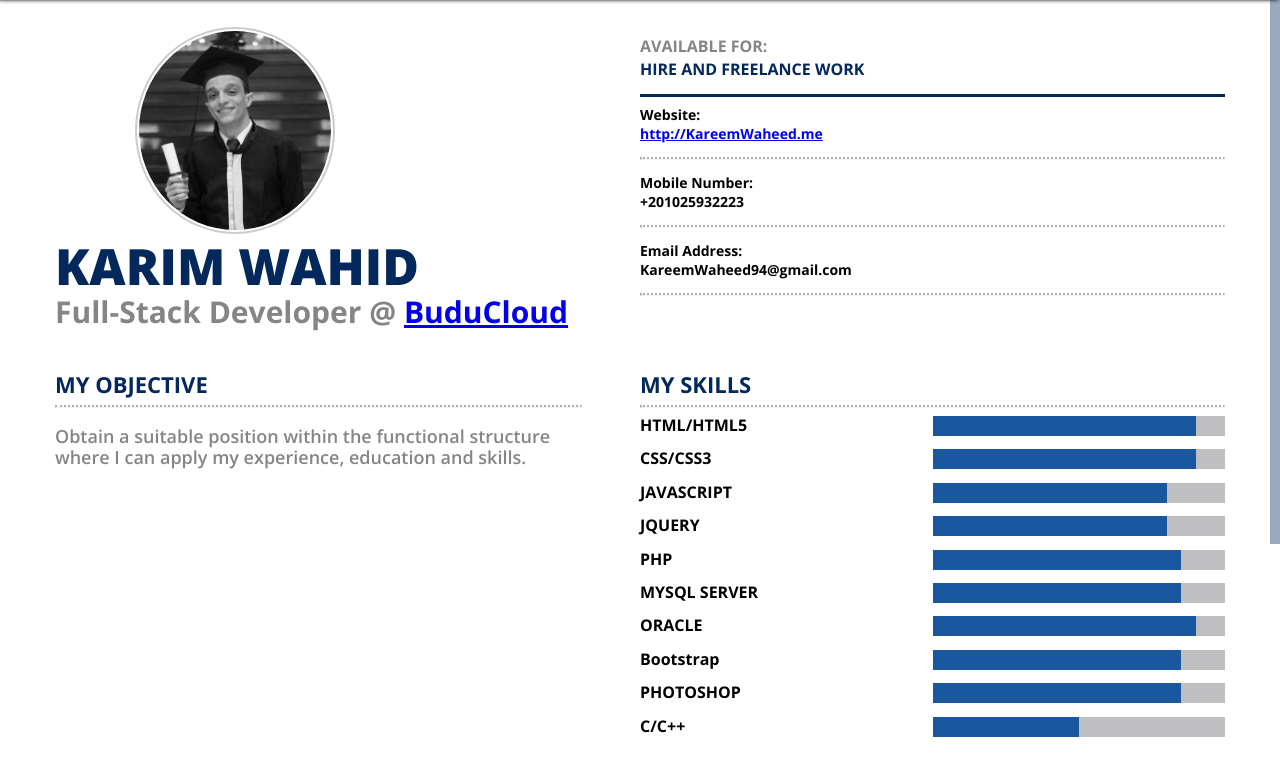
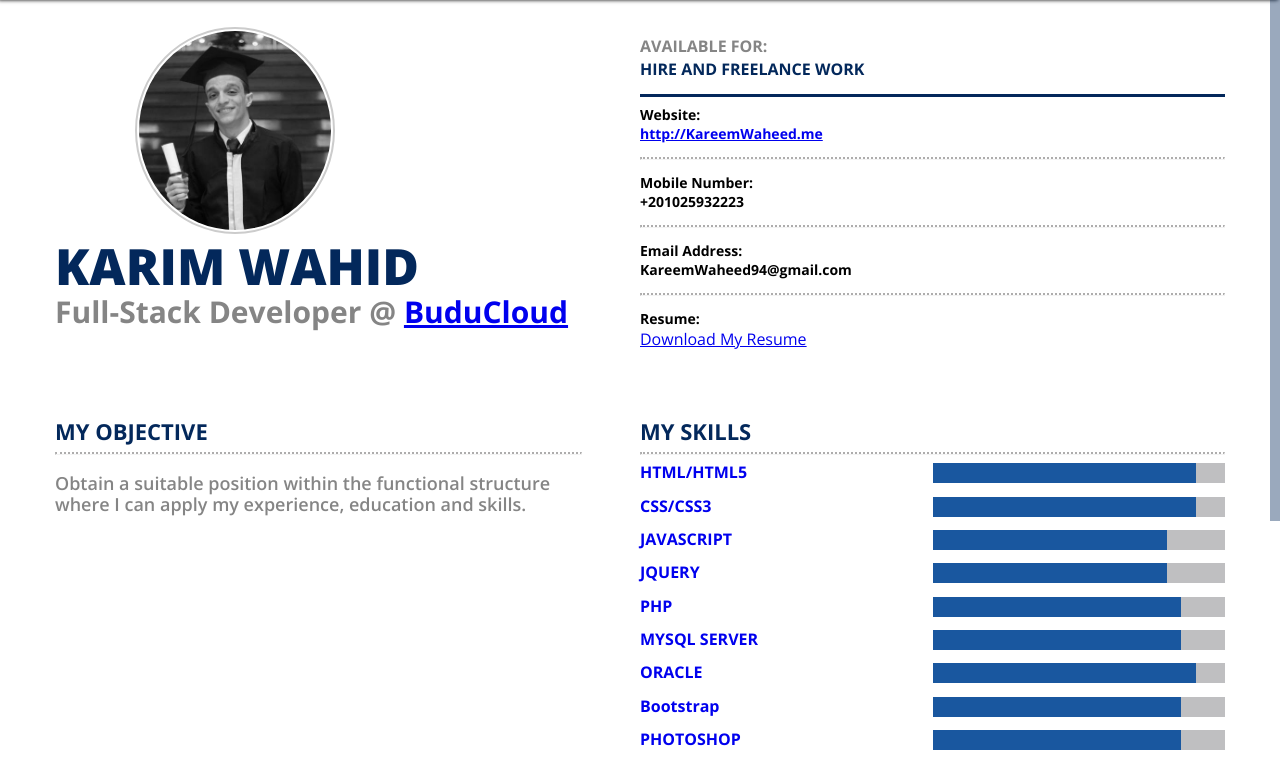
Before and after one commit to KareemWaheed/KareemWaheed.github.io, a plain HTML site: page index.html in a window 1280 px wide. Shown: the part 33-792 px from the top of the page. Drawn offline with nearby package versions, Linux system fonts and the light colour scheme.

Commit message:
Update index.html

```diff
--- a/index.html
+++ b/index.html
@@ -46,8 +46,10 @@
                 <hr class="special-hr">
                 <h5>Email Address:</h5>
                 <h5>KareemWaheed94@gmail.com</h5>
+		<hr class="special-hr">
+                <h5>Resume:</h5>
+                <a href="https://github.com/KareemWaheed/KareemWaheed.github.io/raw/master/karem-waheed.pdf">Download My Resume</h5>
                 <hr class="special-hr hidden-xs">
-
             </div>
         </div>
         <div class="clearfix"></div>
```
